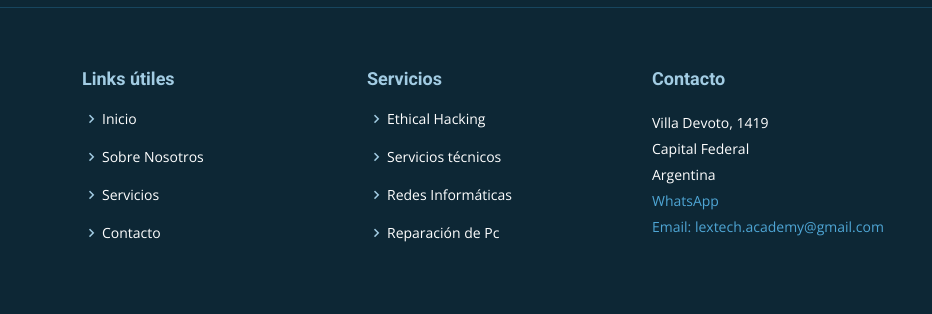
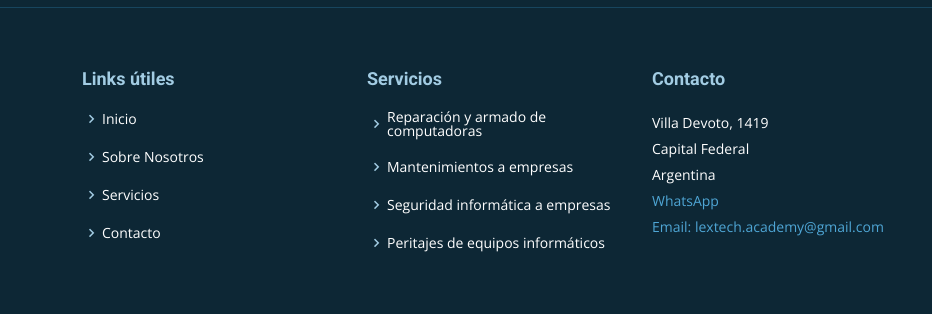
Before and after one commit to FedericoDelgado/Website-Lextech, a plain HTML site: page Camaraseguridad.html in a window 1280 px wide. Shown: the part 2219-2533 px from the top of the page, 0-932 px from the left. Drawn offline with nearby package versions, Linux system fonts and the light colour scheme.

Commit message:
Fix footer

```diff
--- a/Camaraseguridad.html
+++ b/Camaraseguridad.html
@@ -181,10 +181,10 @@
           <div class="col-lg-3 col-md-6 footer-links">
             <h4>Servicios</h4>
             <ul>
-              <li><i class="bx bx-chevron-right"></i> <a href="haking.html">Ethical Hacking</a></li>
-              <li><i class="bx bx-chevron-right"></i> <a href="reparacion.html">Servicios técnicos</a></li>
-              <li><i class="bx bx-chevron-right"></i> <a href="redes.html">Redes Informáticas</a></li>
-              <li><i class="bx bx-chevron-right"></i> <a href="reparacion.html">Reparación de Pc</a></li>
+              <li><i class="bx bx-chevron-right"></i> <a href="haking.html">Reparación y armado de computadoras</a></li>
+              <li><i class="bx bx-chevron-right"></i> <a href="reparacion.html">Mantenimientos a empresas</a></li>
+              <li><i class="bx bx-chevron-right"></i> <a href="redes.html">Seguridad informática a empresas</a></li>
+              <li><i class="bx bx-chevron-right"></i> <a href="reparacion.html">Peritajes de equipos informáticos</a></li>
             </ul>
           </div>
 
```
Also changed, not shown: about.html (+4 -4 lines), contact.html (+4 -4 lines), cursos.html (+4 -4 lines), haking.html (+4 -4 lines), hakinglan.html (+4 -4 lines), hakingwifi.html (+4 -4 lines), index.html (+4 -4 lines), redes.html (+4 -4 lines), reparacion.html (+4 -4 lines), reparacion2.html (+4 -4 lines), services.html (+4 -4 lines).
